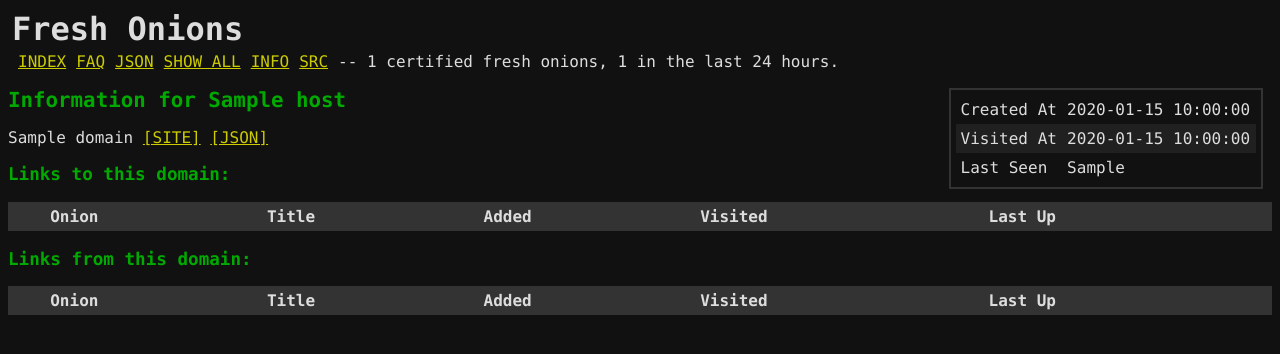
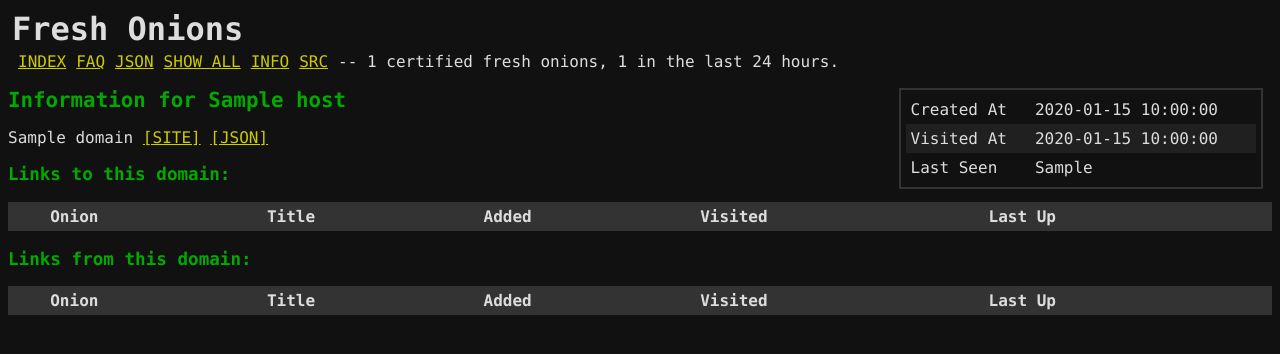
Before and after one commit to dirtyfilthy/freshonions-torscraper, a Flask app: template web/templates/onion_info.html in a window 1280 px wide. Shown: the top 354 px of the page. Run offline with Flask 2, Linux system fonts and the light colour scheme; the template is opened without the code that fills it: most values are stand-ins (such as "Sample title", 1, 10 or a date in 2020); lists and menus that the app fills with data are empty; parts of the project's set-up code (start-up, migrations or seed data) failed here and were passed over.

Commit message:
fix date panel

```diff
--- a/web/static/style.css
+++ b/web/static/style.css
@@ -183,7 +183,7 @@ tr.dead td a:hover {
 }
 
 #info_panel #dates{
-	width:300px;
+	width:350px;
 	margin-right: 0.25cm;
 	margin-bottom: 0.25cm;
 	border-width: 2px;
```
